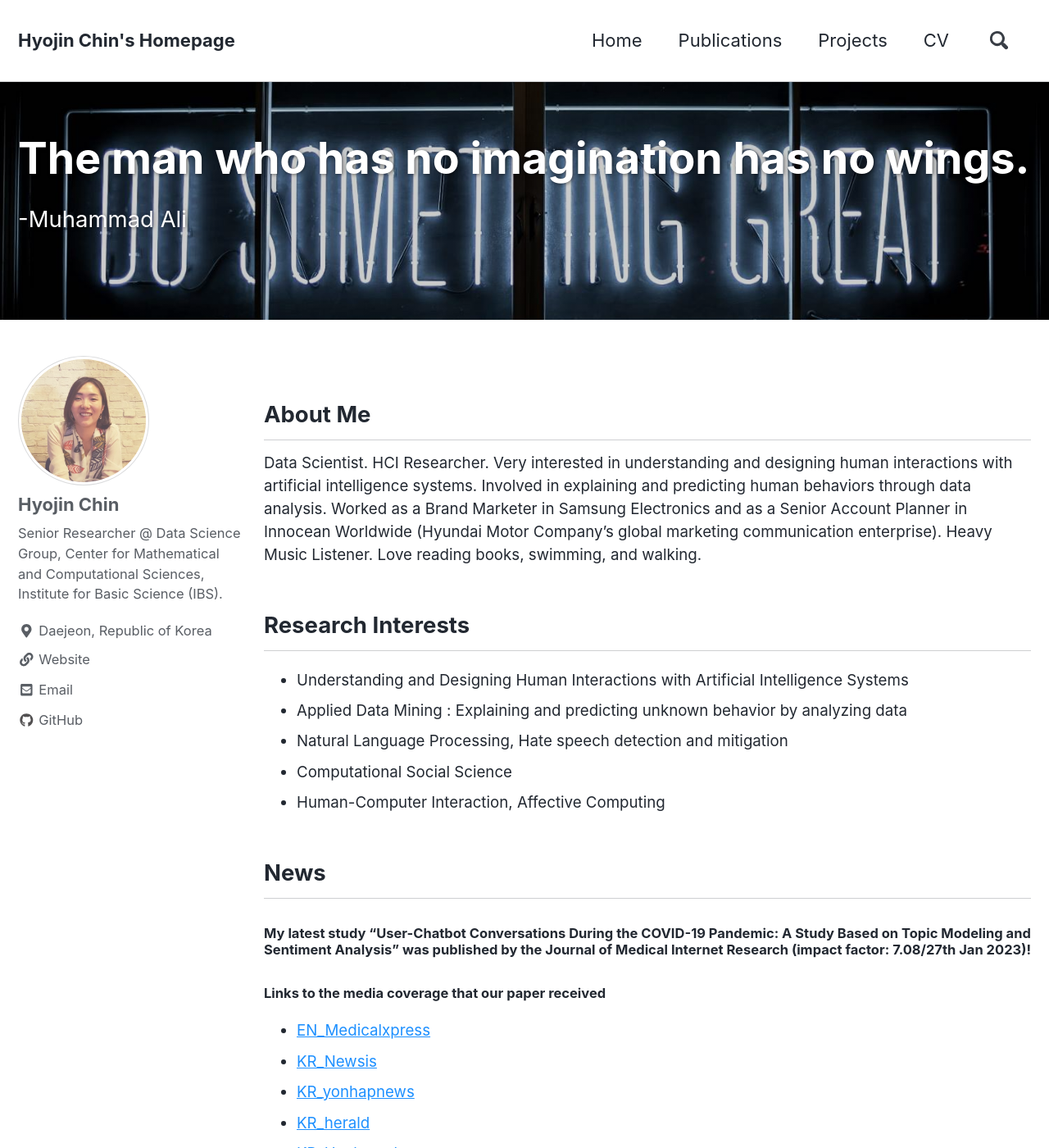
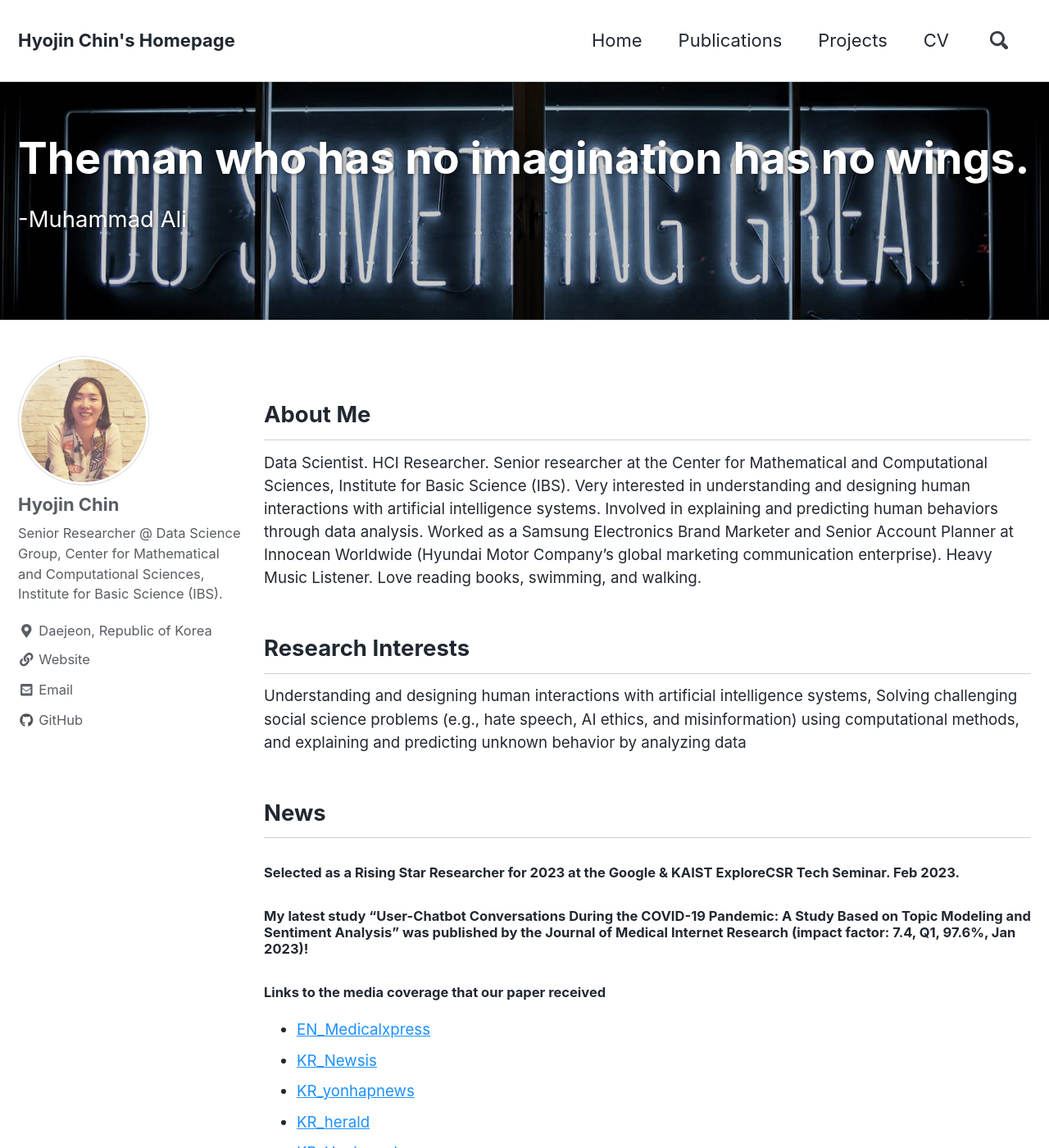
Before and after one commit to tesschin/tesschin.github.io, a Jekyll site: the page built from index.md, in a window 1280 px wide and 1400 px high. Shown: the whole window at 82% size. Built offline with Jekyll 4.4.1, drawn with Linux system fonts in a browser that asks for light colours; nearby versions of some CDN libraries; the list of posts is cut into pages by our own code.

Commit message:
Update index.md

```diff
--- a/index.md
+++ b/index.md
@@ -14,22 +14,19 @@ header:
   overlay_filter: 0.2 # same as adding an opacity of 0.5 to a black background
 ---
 ## About Me
-Data Scientist. HCI Researcher. Very interested in understanding and designing human interactions with artificial intelligence systems. Involved in explaining and predicting human behaviors through data analysis. Worked as a Brand Marketer in Samsung Electronics and as a Senior Account Planner in Innocean Worldwide (Hyundai Motor Company’s global marketing communication enterprise). Heavy Music Listener. Love reading books, swimming, and walking.
+Data Scientist. HCI Researcher. Senior researcher at the Center for Mathematical and Computational Sciences, Institute for Basic Science (IBS). Very interested in understanding and designing human interactions with artificial intelligence systems. Involved in explaining and predicting human behaviors through data analysis. Worked as a Samsung Electronics Brand Marketer and Senior Account Planner at Innocean Worldwide (Hyundai Motor Company’s global marketing communication enterprise). Heavy Music Listener. Love reading books, swimming, and walking.
 
 {: style="text-align: justify;"}
 
 ## Research Interests
-* Understanding and Designing Human Interactions with Artificial Intelligence Systems
-* Applied Data Mining : Explaining and predicting unknown behavior by analyzing data
-* Natural Language Processing, Hate speech detection and mitigation
-* Computational Social Science
-* Human-Computer Interaction, Affective Computing
+Understanding and designing human interactions with artificial intelligence systems, Solving challenging social science problems (e.g., hate speech, AI ethics, and misinformation) using computational methods, and explaining and predicting unknown behavior by analyzing data
 
 
 
 
 ## News
-#### My latest study "User-Chatbot Conversations During the COVID-19 Pandemic: A Study Based on Topic Modeling and Sentiment Analysis" was published by the Journal of Medical Internet Research (impact factor: 7.08/27th Jan 2023)!
+#### Selected as a Rising Star Researcher for 2023 at the Google & KAIST ExploreCSR Tech Seminar. Feb 2023.
+#### My latest study "User-Chatbot Conversations During the COVID-19 Pandemic: A Study Based on Topic Modeling and Sentiment Analysis" was published by the Journal of Medical Internet Research (impact factor: 7.4, Q1, 97.6%, Jan 2023)!
 #### Links to the media coverage that our paper received
  - [EN_Medicalxpress](https://medicalxpress.com/news/2023-01-people-interacted-chatbots-covid-pandemic.html)
  - [KR_Newsis](https://newsis.com/view/?id=NISX20230118_0002163201&cID=10807&pID=10800)
```
